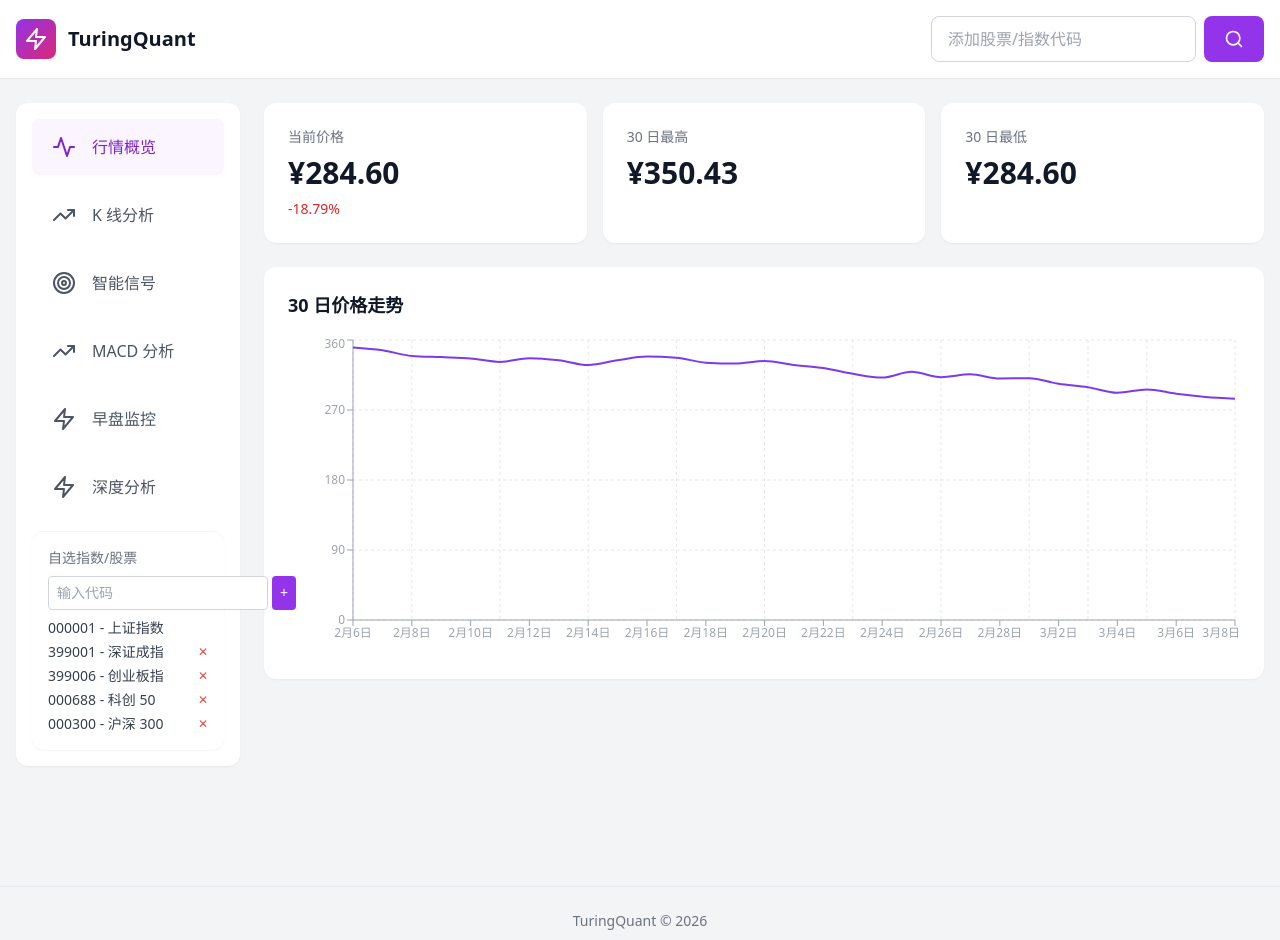
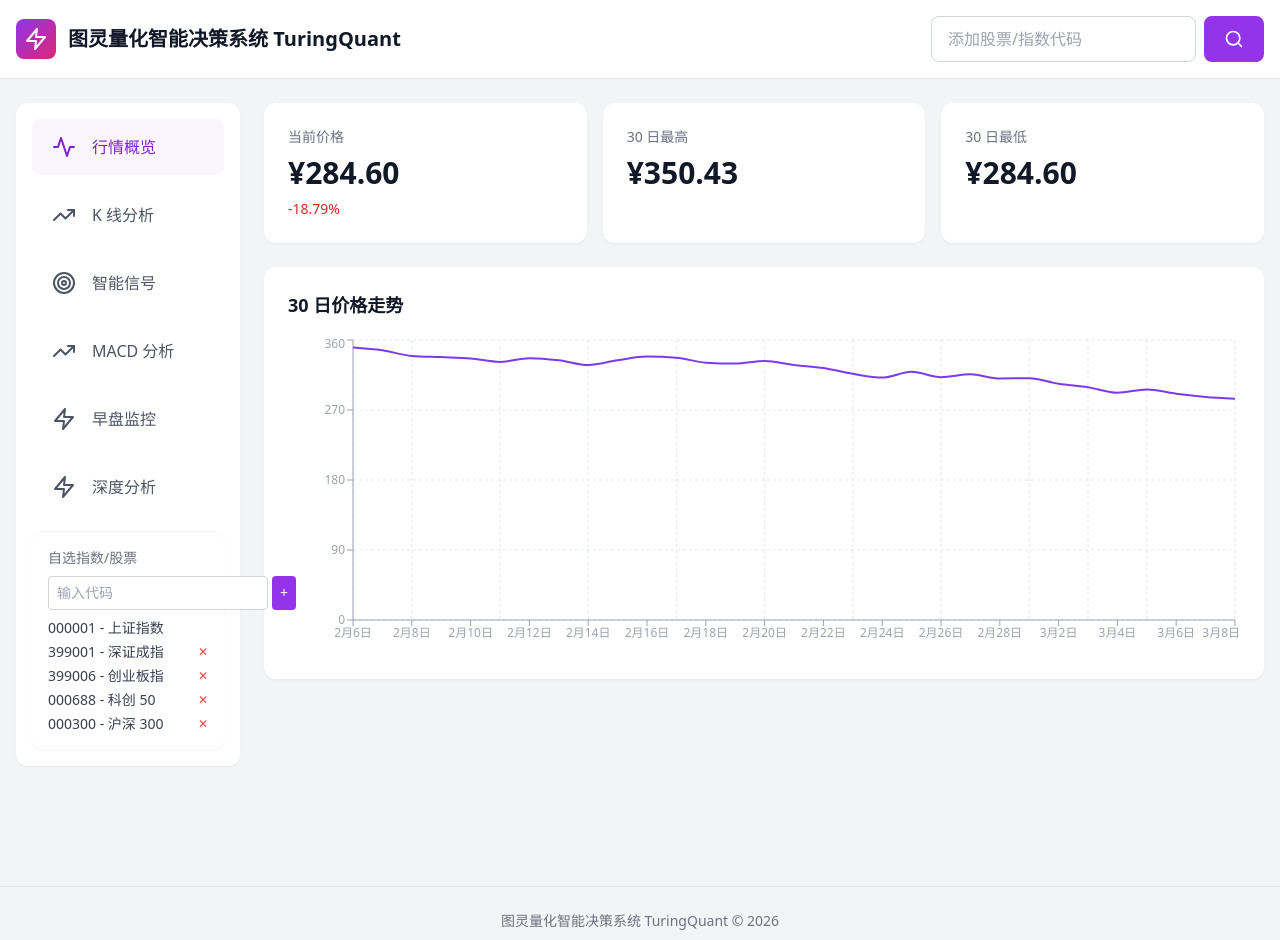
Before and after one commit to USTCerInSH/ai_dms, a Next.js app: page / in a window 1280 px wide. Shown: the top 940 px of the page. Built offline with nearby package versions, Linux system fonts and the light colour scheme.

Commit message:
feat: 添加中文名称'图灵量化智能决策系统'到主页

```diff
--- a/app/page.js
+++ b/app/page.js
@@ -586,7 +586,7 @@ export default function Home() {
               <div className="w-10 h-10 rounded-lg bg-gradient-to-br from-purple-600 to-pink-600 flex items-center justify-center flex-shrink-0">
                 <Zap className="w-6 h-6 text-white" />
               </div>
-              <h1 className="text-xl font-bold text-gray-900 hidden sm:block">TuringQuant</h1>
+              <h1 className="text-xl font-bold text-gray-900 hidden sm:block">图灵量化智能决策系统 TuringQuant</h1>
             </div>
 
             {/* 桌面端添加股票框 */}
@@ -773,7 +773,7 @@ export default function Home() {
       {/* 页脚 */}
       <footer className="border-t border-gray-200 mt-24">
         <div className="max-w-7xl mx-auto px-4 py-6 text-center text-gray-500 text-sm">
-          <p>TuringQuant © 2026</p>
+          <p>图灵量化智能决策系统 TuringQuant © 2026</p>
           <p className="mt-2">数据仅供参考，不构成投资建议</p>
         </div>
       </footer>
```
